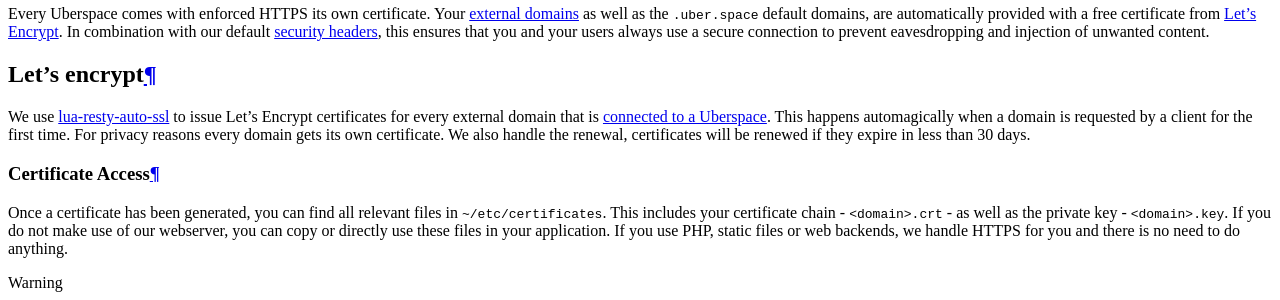
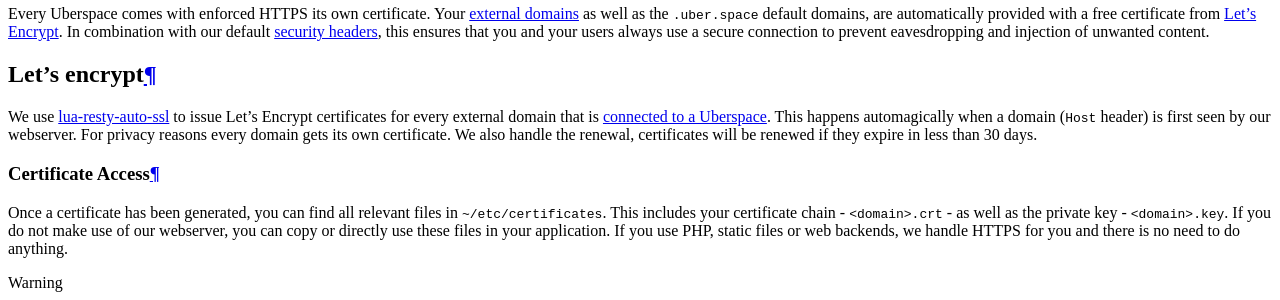
Before and after one commit to Uberspace/manual, a Sphinx documentation site: the page built from source/web-https.rst, in a window 1280 px wide and 900 px high, scrolled down 1567 px. Shown: the part 152-452 px from the top of the window. Built offline with Sphinx 7.4.7 and the Read the Docs theme 2.0.0, drawn with Linux system fonts in a browser that asks for light colours; pages that are not in the unit, such as notebooks, are missing from menus.

Commit message:
Improve automagic HTTPS docs
I was totally misunderstanding this sentence and I believe this change makes it much more obvious what's happening. Assuming I understand it now.

> danke! Ich wollte gerade vorschlagen, ob man diesen Satz nicht in die Doku aufnehmen kann. Dann ist mir aufgefallen, es ist genau der Satz, den ich zuvor zitiert habe. Die Wortwahl ist nur sehr ungünstig. Bei "domain is requested by a client" bin ich davon ausgegangen, dass ich (der Client, euer Kunde) die Domain "requeste" also via "web domain add" hinzufüge. Man würde im Falle eines HTTP Clients o.ä. ja nicht davon reden, dass eine Domain requested wird. Zumindest ist mir die Formulierung so noch nicht begegnet.

```diff
--- a/source/web-https.rst
+++ b/source/web-https.rst
@@ -16,7 +16,7 @@
 Let's encrypt
 =============
 
-We use `lua-resty-auto-ssl <https://github.com/GUI/lua-resty-auto-ssl>`_ to issue Let's Encrypt certificates for every external domain that is :ref:`connected to a Uberspace <web-domains>`. This happens automagically when a domain is requested by a client for the first time. For privacy reasons every domain gets its own certificate. We also handle the renewal, certificates will be renewed if they expire in less than 30 days.
+We use `lua-resty-auto-ssl <https://github.com/GUI/lua-resty-auto-ssl>`_ to issue Let's Encrypt certificates for every external domain that is :ref:`connected to a Uberspace <web-domains>`. This happens automagically when a domain (``Host`` header) is first seen by our webserver. For privacy reasons every domain gets its own certificate. We also handle the renewal, certificates will be renewed if they expire in less than 30 days.
 
 Certificate Access
 ------------------
```
